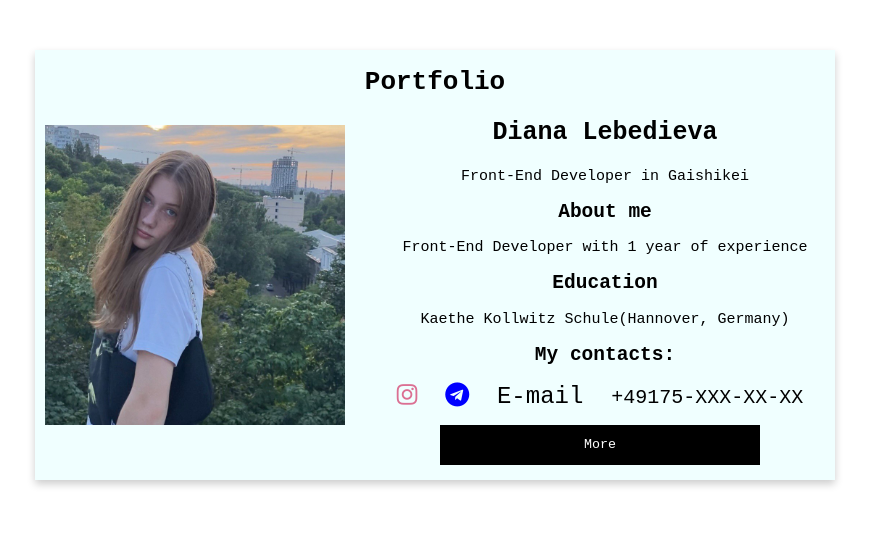
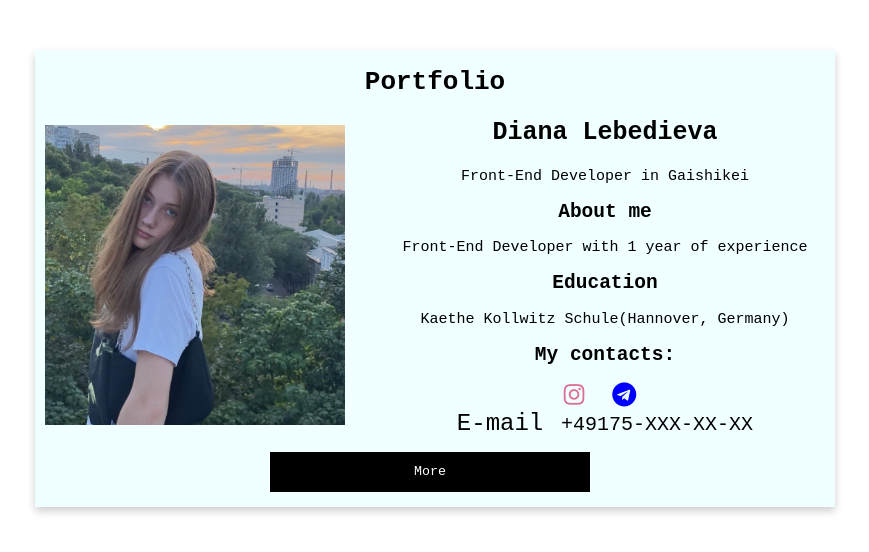
Before and after one commit to Dianooochka/Kurs2, a plain HTML site: page index.html in a window 1280 px wide. Shown: the whole page, without its empty margins (15-884 px from the left). Drawn offline with Linux system fonts and the light colour scheme.

Commit message:
portfolio

```diff
--- a/index.html
+++ b/index.html
@@ -36,11 +36,10 @@
               ><i class="fa fa-telegram"></i
             ></a>
           </li>
-          <li><a href="dianochkaleb@gmai.com" id="email">E-mail</a></li>
-          <li>
-            <a href="#" id="number">+49175-XXX-XX-XX</a>
-          </li>
         </ul>
+        <a href="mailto:dianochkaleb@gmai.com" id="email">E-mail</a>
+
+        <a href="tel:+49175xxxx" id="number">+49175-XXX-XX-XX</a>
         <p><button id="Btn2">More</button></p>
       </div>
     </div>
```
